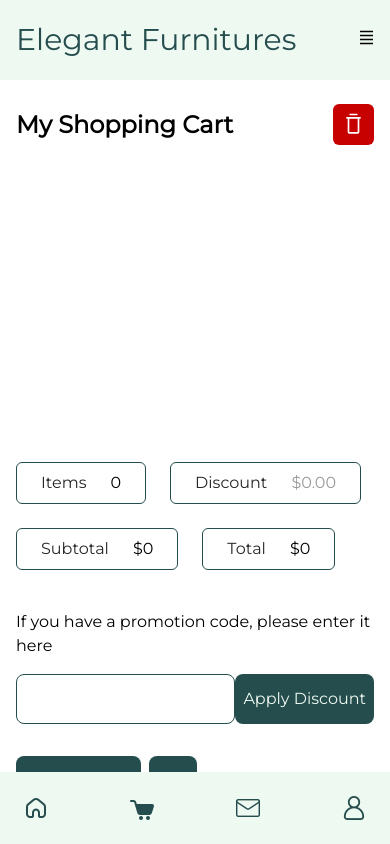
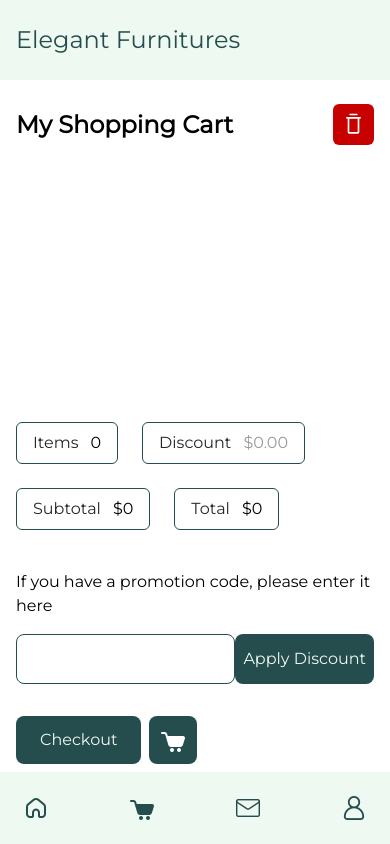
Before and after one commit to Peliah/timbu-shop, a React (Vite) app: page /cart in a window 390 px wide. Built offline with nearby package versions, Linux system fonts and the light colour scheme.

Commit message:
ohayooooo

```diff
--- a/src/Pages/ShopPages/Cart.jsx
+++ b/src/Pages/ShopPages/Cart.jsx
@@ -10,7 +10,7 @@
   console.log(cart);
   console.log(totalPrice);
   return (
-    <div className='min-h-screen pt-20 max-w-[1440px] sm:px-10 px-4 mx-auto font-Montserrat flex flex-col'>
+    <div className='min-h-screen pt-20 max-w-[1440px] sm:px-10 px-4 mx-auto font-Montserrat flex flex-col pb-10'>
       <div className='pb-20 relative'>
         <div className='flex w-full items-center justify-between pt-6 '>
           <h2 className='font-semibold text-2xl'>
@@ -88,19 +88,19 @@
       </div>
       <div className='pb-10 flex flex-col gap-6 w-full mt-auto'>
         <div className=' md:w-[55%] w-full flex flex-row gap-6 md:flex-nowrap flex-wrap '>
-          <div className='border rounded-md border-primary px-6 py-2 flex gap-6'>
+          <div className='border rounded-md border-primary sm:px-6 px-4 py-2 flex sm:gap-6 gap-3'>
             <h4 className='font-normal text-base opacity-85'>Items</h4>
             <p className='font-normal text-base'>{totalItems()}</p>
           </div>
-          <div className='border rounded-md border-primary px-6 py-2 flex gap-6'>
+          <div className='border rounded-md border-primary sm:px-6 px-4 py-2 flex sm:gap-6 gap-3'>
             <h4 className='font-normal text-base opacity-85'>Discount</h4>
             <p className='font-normal text-base opacity-40'>$0.00</p>
           </div>
-          <div className='border rounded-md border-primary px-6 py-2 flex gap-6'>
+          <div className='border rounded-md border-primary sm:px-6 px-4 py-2 flex sm:gap-6 gap-3'>
             <h4 className='font-normal text-base opacity-85'>Subtotal</h4>
             <p className='font-normal text-base'>${totalPrice()}</p>
           </div>
-          <div className='border rounded-md border-primary px-6 py-2 flex gap-6'>
+          <div className='border rounded-md border-primary sm:px-6 px-4 py-2 flex sm:gap-6 gap-3'>
             <h4 className='font-normal text-base opacity-85'>Total</h4>
             <p className='font-normal text-base'>${totalPrice()}</p>
           </div>
--- a/src/component/Navbar.jsx
+++ b/src/component/Navbar.jsx
@@ -1,54 +1,3 @@
-// import { PersonIcon } from '@radix-ui/react-icons';
-// import React, { useEffect, useState } from 'react';
-// import { Link, useLocation } from 'react-router-dom';
-// import cartImg from '../assets/images/mynaui_cart.png';
-
-// const Navbar = () => {
-//     const location = useLocation();
-//     const [bgColor, setBgColor] = useState('bg-transparent');
-
-//     useEffect(() => {
-//         const handleScroll = () => {
-//             if (location.pathname === '/') {
-//                 if (window.scrollY > 100) {
-//                     setBgColor('bg-secondary');
-//                 } else {
-//                     setBgColor('bg-transparent');
-//                 }
-//             } else {
-//                 setBgColor('bg-secondary');
-//             }
-//         };
-
-//         window.addEventListener('scroll', handleScroll);
-
-//         // Clean up the event listener on component unmount
-//         return () => {
-//             window.removeEventListener('scroll', handleScroll);
-//         };
-//     }, [location.pathname]);
-
-//     return (
-//         <nav className={`w-full flex items-center justify-center h-20 ${bgColor} lg:bg-transparent  z-[999] fixed left-0 font-Montserrat`}>
-//             <div className='w-full flex flex-row items-center justify-between h-10 lg:px-36 sm:px-10 px-4'>
-//                 <figcaption className={`text-3xl capitalize ${location.pathname === '/' && bgColor === 'bg-transparent' ? 'lg:text-secondary text-primary' : 'text-primary'}`}>
-//                     Elegant Furnitures
-//                 </figcaption>
-//                 <ul className='flex flex-row gap-10'>
-//                     <li><Link to={'/'}>Home</Link></li>
-//                     <li><Link to={'/about'}>About Us</Link></li>
-//                     <li>Contact</li>
-//                     <li><Link to={'/cart'}><img src={cartImg} alt="Cart" /></Link></li>
-//                 </ul>
-//                 <p><PersonIcon /></p>
-//             </div>
-//         </nav>
-//     );
-// };
-
-// export default Navbar;
-
-
 import { Cross1Icon, PersonIcon, RowsIcon } from '@radix-ui/react-icons';
 import React, { useEffect, useState } from 'react';
 import { Link, Outlet, useLocation } from 'react-router-dom';
@@ -84,24 +33,16 @@
         <div>
 
             <nav className={`w-full flex items-center justify-between h-20 ${bgColor} z-[999] fixed font-Montserrat`}>
-                {/* <nav className={`w-full flex items-center justify-between h-20 ${bgColor} lg:bg-transparent z-[999] fixed left-0 font-Montserrat`}> */}
                 <div className='w-full flex flex-row items-center justify-between h-10  sm:px-10 px-4  max-w-[1440px] mx-auto'>
-                    <figcaption className={`text-3xl capitalize ${location.pathname === '/' && bgColor === 'bg-transparent' ? ' md:text-secondary text-primary' : 'text-primary'}`}>
+                    <figcaption className={`md:text-3xl text-2xl capitalize ${location.pathname === '/' && bgColor === 'bg-transparent' ? ' md:text-secondary text-primary' : 'text-primary'}`}>
                         Elegant Furnitures
                     </figcaption>
-                    <div className="md:hidden">
-                        <button onClick={() => setIsMenuOpen(!isMenuOpen)} aria-label="Toggle menu">
-                            {isMenuOpen ? <Cross1Icon size={24} /> : <RowsIcon size={24} />}
-                        </button>
-                    </div>
-                    <ul className={`flex flex-col md:flex-row md:gap-10 md:items-center ${isMenuOpen ? 'flex' : 'hidden'} md:flex`}>
+                    <ul className={`hidden flex-col md:flex-row md:gap-10 md:items-center md:flex`}>
                         {
                             location.pathname === '/' ? <li><a href='#listings'>Listings</a></li> : <li><Link to={'/'}>Listings</Link></li>
                         }
-                        {/* <li><Link to={'/about'}>About Us</Link></li> */}
                         <li><a href='#about'>About us</a></li>
                         <li><a href='#contact'>Contact</a></li>
-                        {/* <li>Contact</li> */}
                         <li><Link to={'/cart'}><img src={cartImg} alt="Cart" /></Link></li>
                     </ul>
                     <p className='hidden lg:block'><PersonIcon /></p>
```
